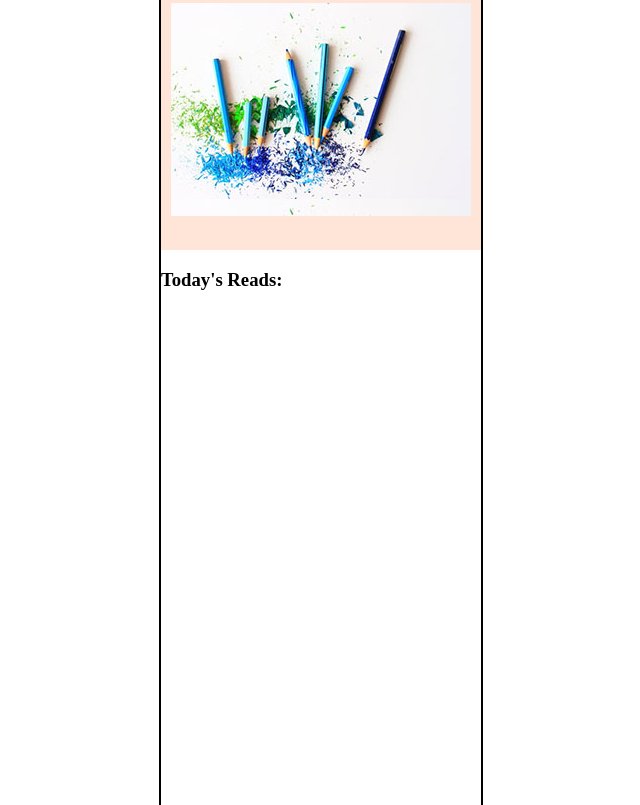
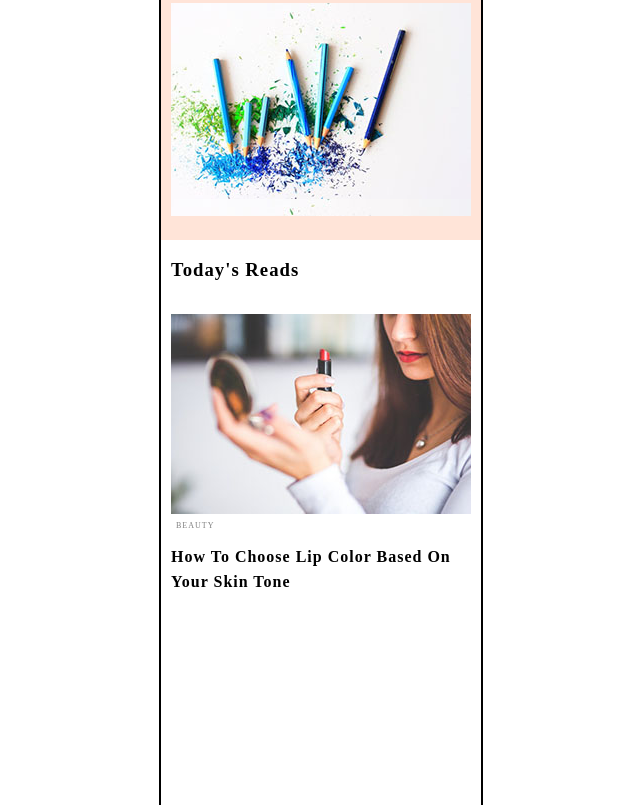
Before and after one commit to dwatson3/fluid-images, a plain HTML site: page main.html in a window 1280 px wide. Shown: the part 428-1233 px from the top of the page, without its empty margins (319-959 px from the left). Drawn offline with nearby package versions, Linux system fonts and the light colour scheme.

Commit message:
main article image and header added

```diff
--- a/css/style.css
+++ b/css/style.css
@@ -26,7 +26,7 @@ ul.nav-bar {
 .landing-page-background {
 	background-color: #FFE4D8;
 
-	height: 500px;
+	height: 490px;
 	width: 320px;
 }
 
@@ -57,5 +57,41 @@ ul.nav-bar {
 }
 
 .main-article {
+	width: 300px;
+	margin: 0 auto; /* Applying center property here, so that main-article-image stays centered */
+}
+
+.main-article h3 {
+	letter-spacing: 1px;
+	/*padding-left: 10px;*/
+	padding-bottom: 15px;
+	text-transform: capitalize;
 
 }
+
+.main-article-image {
+	background-image: url("/images/find-best-lipstick-color.jpg");
+	margin: 0 auto;
+	/*text-align: center;*/
+
+	height: 200px;
+	/*width: 300px;*/
+}
+
+.subheader {
+	color: gray;
+	font-size: 8px;
+	text-transform: uppercase;
+	letter-spacing: 1px;
+
+	padding-left: 5px;
+}
+
+.main-article h4 {
+	letter-spacing: 1px;
+	line-height: 1.6;
+	text-transform: capitalize;
+
+	position: relative;
+	top: -10px;
+}
--- a/main.html
+++ b/main.html
@@ -48,8 +48,13 @@
 				</div>
 
 				<main class="main-article">
-					<h3> Today's Reads: </h3>
+					<h3> Today's Reads </h3>
 
+					<div class="main-article-image"></div>
+
+					<span class="subheader"> Beauty </span>
+
+				  <h4> How to Choose Lip Color Based On Your Skin Tone </h4>
 				</main>
 		</div>
 
```
Also changed, not shown: images/find-best-lipstick-color.jpg (added).
